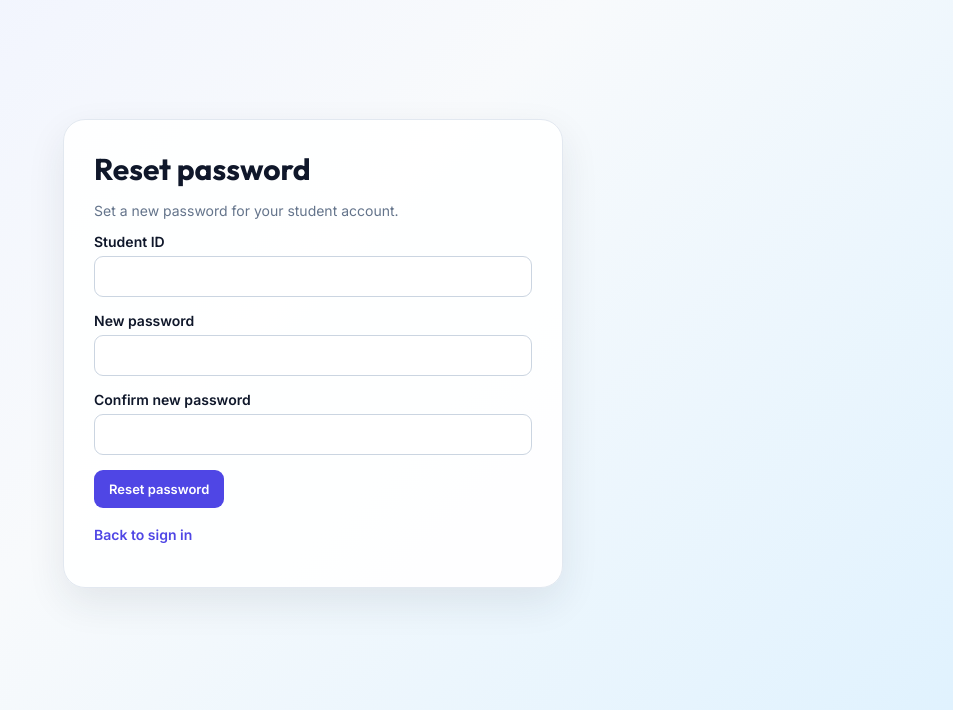
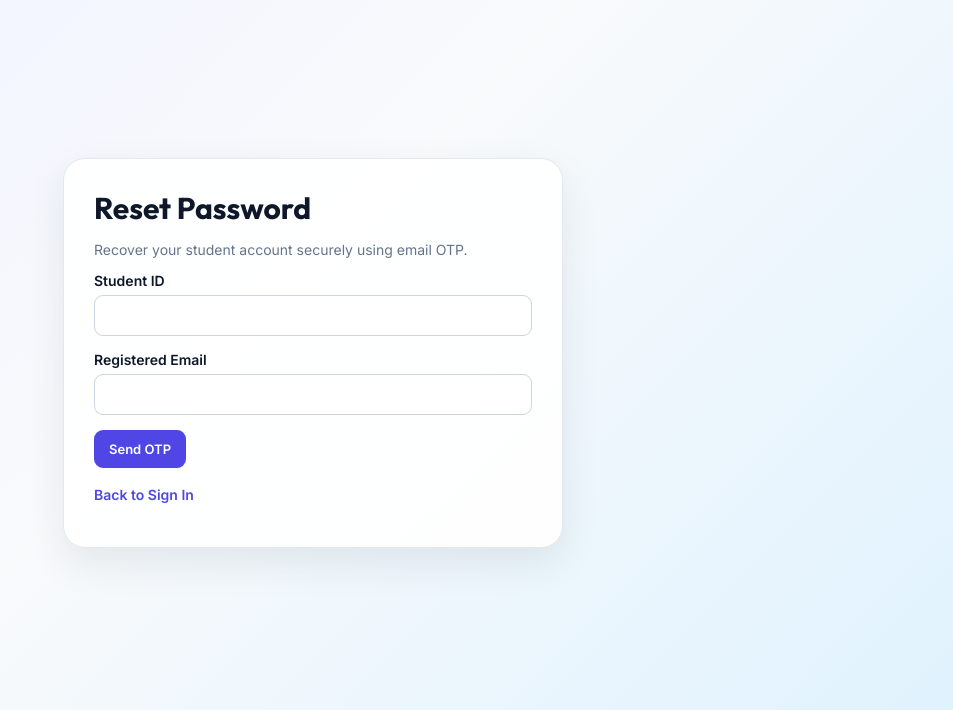
Before and after one commit to singeshwar72/Hostel-management-system, a Flask app: template templates/forgot_password_v2.html in a window 1280 px wide. Shown: the part 90-800 px from the top of the page, without its empty margins (327-1280 px from the left). Run offline with Flask 3, Linux system fonts and the light colour scheme; the template is opened without the code that fills it, so the values that code supplies are empty.

Commit message:
Fix student password reset OTP template

```diff
--- a/templates/forgot_password_v2.html
+++ b/templates/forgot_password_v2.html
@@ -1 +1,109 @@
-{% extends 'public_base_v2.html' %}{% block title %}Reset Password | BCE Hostel{% endblock %}{% block content %}<div class="auth-wrap"><section class="card auth-card"><h1>Reset password</h1><p class="subtitle">Set a new password for your student account.</p>{% if message %}<div class="alert success">{{ message }}</div>{% endif %}{% if error %}<div class="alert error">{{ error }}</div>{% endif %}<form method="POST"><div class="field"><label>Student ID</label><input name="user_id" required></div><div class="field"><label>New password</label><input name="new_password" type="password" required></div><div class="field"><label>Confirm new password</label><input name="confirm_password" type="password" required></div><button type="submit">Reset password</button></form><p class="links"><a href="{{ url_for('student_login') }}">Back to sign in</a></p></section></div>{% endblock %}
+
+{% extends 'public_base_v2.html' %}
+
+{% block title %}Reset Password | BCE Hostel{% endblock %}
+
+{% block content %}
+<div class="auth-wrap">
+    <section class="card auth-card">
+        <h1>Reset Password</h1>
+        <p class="subtitle">
+            Recover your student account securely using email OTP.
+        </p>
+
+        {% if message %}
+            <div class="alert success">{{ message }}</div>
+        {% endif %}
+
+        {% if error %}
+            <div class="alert error">{{ error }}</div>
+        {% endif %}
+
+        {% if reset_verified %}
+            <form method="POST"
+                  action="{{ url_for('reset_password') }}">
+                <div class="field">
+                    <label for="new_password">New Password</label>
+                    <input id="new_password"
+                           name="new_password"
+                           type="password"
+                           minlength="8"
+                           autocomplete="new-password"
+                           required>
+                </div>
+
+                <div class="field">
+                    <label for="confirm_password">
+                        Confirm New Password
+                    </label>
+                    <input id="confirm_password"
+                           name="confirm_password"
+                           type="password"
+                           minlength="8"
+                           autocomplete="new-password"
+                           required>
+                </div>
+
+                <button type="submit">Reset Password</button>
+            </form>
+
+        {% elif otp_stage %}
+            <form method="POST"
+                  action="{{ url_for('verify_reset_otp') }}">
+                <div class="field">
+                    <label for="otp">6-digit Email OTP</label>
+                    <input id="otp"
+                           name="otp"
+                           type="text"
+                           inputmode="numeric"
+                           pattern="[0-9]{6}"
+                           minlength="6"
+                           maxlength="6"
+                           autocomplete="one-time-code"
+                           placeholder="Enter your OTP"
+                           required>
+                </div>
+
+                <button type="submit">Verify OTP</button>
+            </form>
+
+            <p class="links">
+                Didn't receive the OTP?
+                <a href="{{ url_for('forgot_password') }}">
+                    Request a new OTP
+                </a>
+            </p>
+
+        {% else %}
+            <form method="POST"
+                  action="{{ url_for('forgot_password') }}">
+                <div class="field">
+                    <label for="user_id">Student ID</label>
+                    <input id="user_id"
+                           name="user_id"
+                           type="text"
+                           autocomplete="username"
+                           required>
+                </div>
+
+                <div class="field">
+                    <label for="email">Registered Email</label>
+                    <input id="email"
+                           name="email"
+                           type="email"
+                           autocomplete="email"
+                           required>
+                </div>
+
+                <button type="submit">Send OTP</button>
+            </form>
+        {% endif %}
+
+        <p class="links">
+            <a href="{{ url_for('student_login') }}">
+                Back to Sign In
+            </a>
+        </p>
+    </section>
+</div>
+{% endblock %}
```
